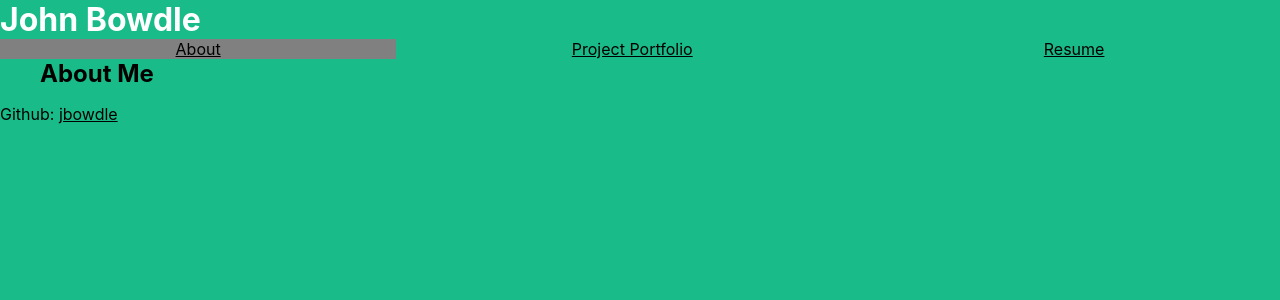
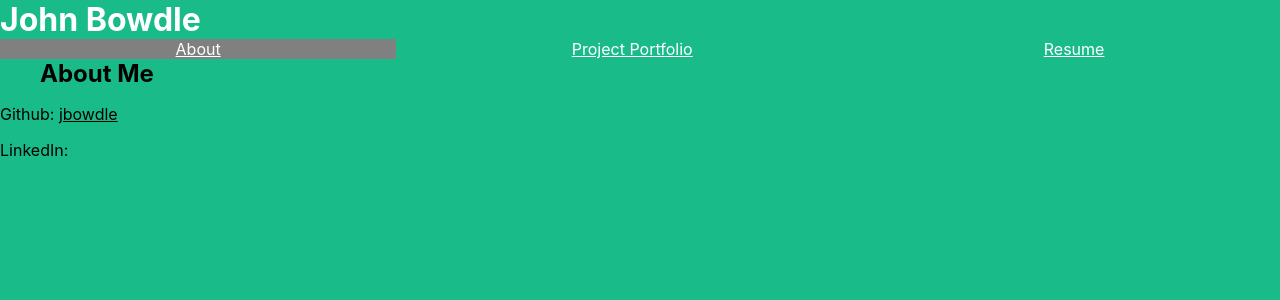
Before and after one commit to jbowdle/portfolio, a React (Create React App) app: page / in a window 1280 px wide. Shown: the top 300 px of the page. Built offline with nearby package versions, Linux system fonts and the light colour scheme.

Commit message:
Moved Header and Footer into components

```diff
--- /dev/null
+++ b/src/components/Footer.js
@@ -0,0 +1,10 @@
+import React from "react";
+
+export default function Footer() {
+  return (
+    <footer>
+      <p>Github: <a href="https://github.com/jbowdle">jbowdle</a></p>
+      <p>LinkedIn: </p>
+    </footer>
+  )
+}
--- /dev/null
+++ b/src/components/Header.js
@@ -0,0 +1,11 @@
+import React from "react";
+import Navigation from "./Navigation";
+
+export default function Header() {
+  return (
+    <header>
+      <h1>John Bowdle</h1>
+      <Navigation />
+    </header>
+  );
+}
--- /dev/null
+++ b/src/components/Navigation.js
@@ -0,0 +1,33 @@
+import React from "react";
+import { NavLink } from "react-router-dom";
+
+export default function Navigation() {
+  return (
+    <nav>
+      <NavLink
+        to="/"
+        className={({ isActive, isPending }) =>
+          isPending ? "pending" : isActive ? "active" : ""
+        }
+      >
+        About
+      </NavLink>
+      <NavLink
+        to="/project-portfolio"
+        className={({ isActive, isPending }) =>
+          isPending ? "pending" : isActive ? "active" : ""
+        }
+      >
+        Project Portfolio
+      </NavLink>
+      <NavLink
+        to="/resume"
+        className={({ isActive, isPending }) =>
+          isPending ? "pending" : isActive ? "active" : ""
+        }
+      >
+        Resume
+      </NavLink>
+    </nav>
+  );
+}
--- a/src/components/ProjectCard.js
+++ b/src/components/ProjectCard.js
@@ -1,6 +1,6 @@
 import React from "react";
 
-function ProjectCard(props) {
+export default function Project(props) {
   // changes dashes in project name to allow for better display
   const displayName = props.name.replaceAll("-", " ");
 
@@ -22,5 +22,3 @@ function ProjectCard(props) {
     </li>
   );
 }
-
-export default ProjectCard;
--- a/src/routes/portfolio.jsx
+++ b/src/routes/portfolio.jsx
@@ -1,4 +1,4 @@
-import ProjectCard from "../components/ProjectCard";
+import Project from "../components/ProjectCard";
 
 export default function Portfolio(props) {
   const pageTitle = "John Bowdle's Portfolio - Portfolio";
@@ -8,7 +8,7 @@ export default function Portfolio(props) {
   }
 
   const projectList = props.projects.map((project) => (
-    <ProjectCard id={project.id} image={project.image} alt={project.alt} name={project.name} key={project.id}/>
+    <Project id={project.id} image={project.image} alt={project.alt} name={project.name} key={project.id}/>
   ));
 
   return (
--- a/src/routes/root.jsx
+++ b/src/routes/root.jsx
@@ -1,48 +1,17 @@
 import { Outlet, NavLink } from "react-router-dom";
+import Header from "../components/Header";
+import Footer from "../components/Footer";
 
 export default function Root(props) {
   return (
     <div>
-      <header>
-        <h1>John Bowdle</h1>
-      </header>
-      <nav>
-        <NavLink
-          to="/"
-          className={({ isActive, isPending }) =>
-            isPending ? "pending" : isActive ? "active" : ""
-          }
-        >
-          About
-        </NavLink>
-        <NavLink
-          to="/project-portfolio"
-          className={({ isActive, isPending }) =>
-            isPending ? "pending" : isActive ? "active" : ""
-          }
-        >
-          Project Portfolio
-        </NavLink>
-        <NavLink
-          to="/resume"
-          className={({ isActive, isPending }) =>
-            isPending ? "pending" : isActive ? "active" : ""
-          }
-        >
-          Resume
-        </NavLink>
-      </nav>
-      <aside>
-
-      </aside>
+      <Header />
       <main>
         <section className="section-main">
           <Outlet projects={props.projects}/>
         </section>
       </main>
-      <footer>
-        <p>Github: <a href="https://github.com/jbowdle">jbowdle</a></p>
-      </footer>
+      <Footer />
     </div>
   );
 }
```
